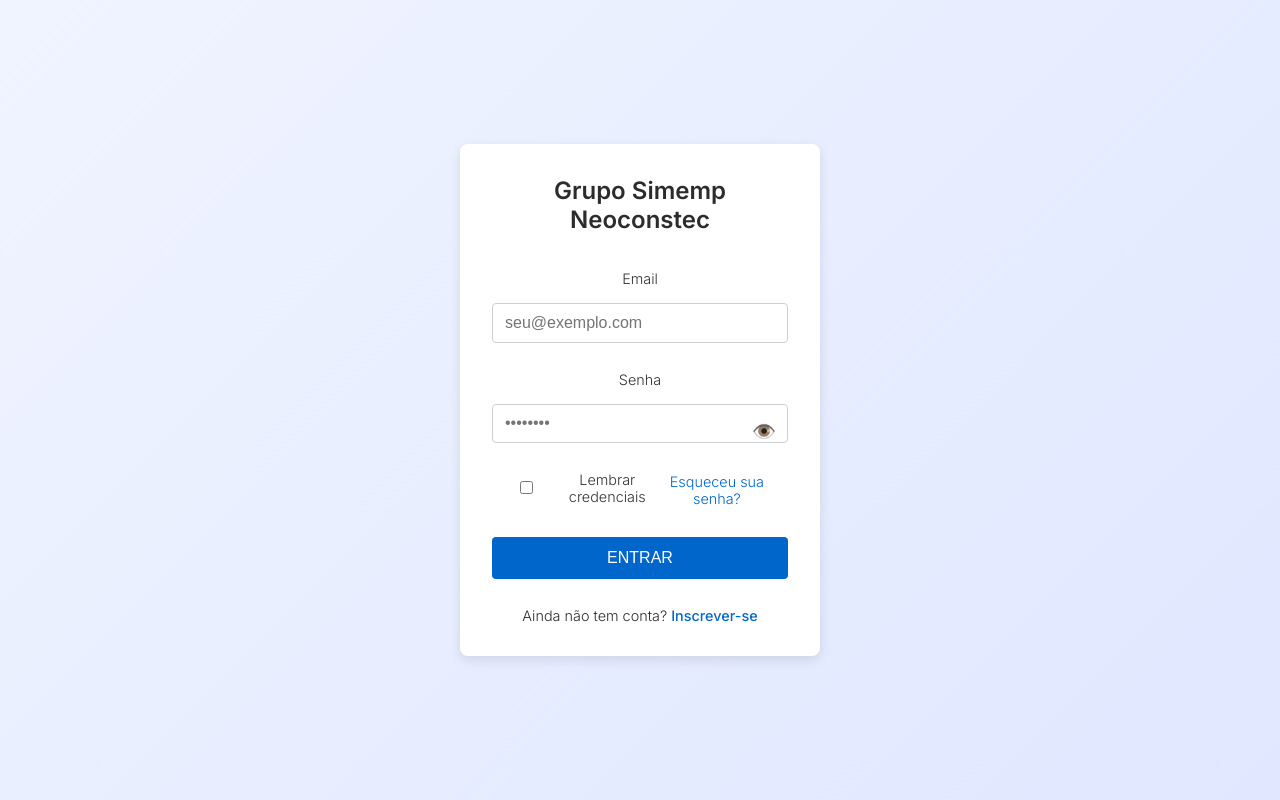
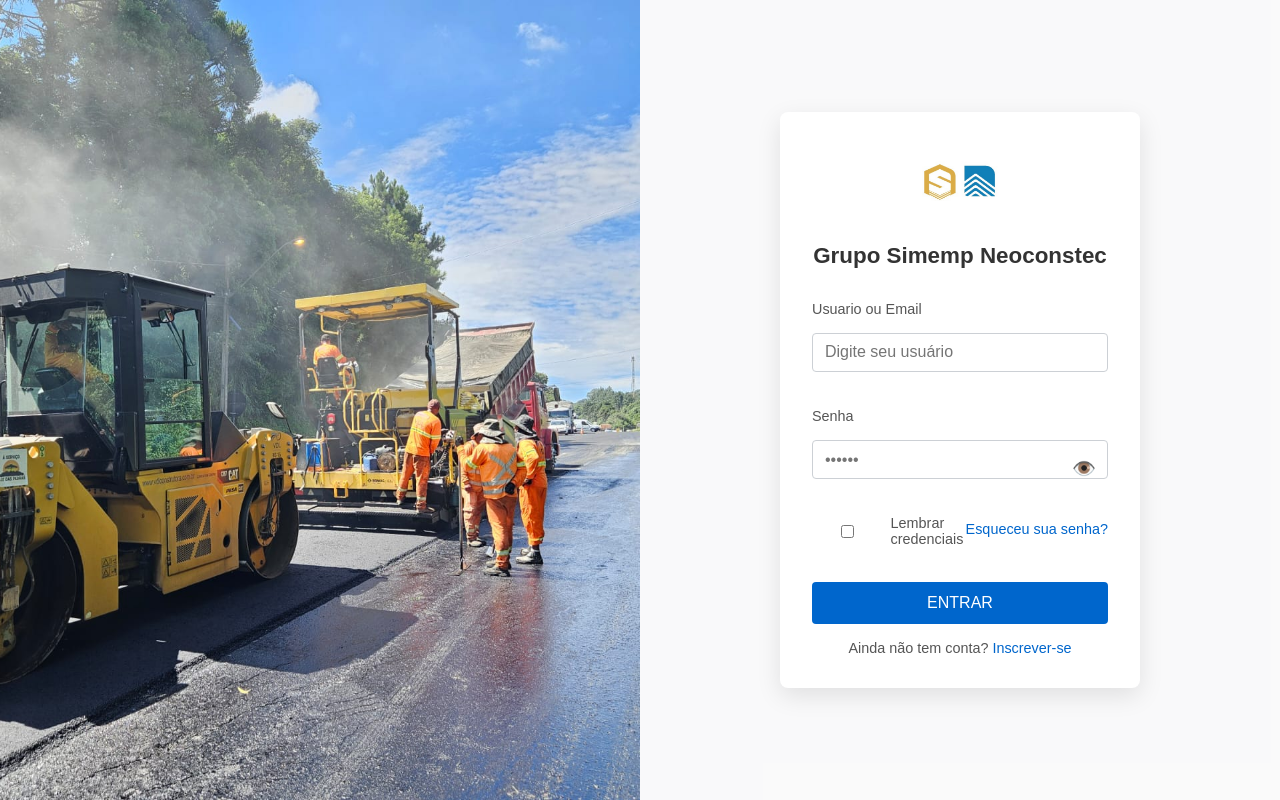
Before and after one commit to Suchmanouski/SistemaV1, a React (Create React App) app: page / in a window 1280 px wide. Built offline with nearby package versions, Linux system fonts and the light colour scheme.

Commit message:
Refatora Login: novo layout, email e lembrar credenciais

```diff
--- a/src/Paginas/00 - Login/Login.css
+++ b/src/Paginas/00 - Login/Login.css
@@ -131,51 +131,80 @@ input {
 
 .login-page {
   display: flex;
+  height: 100vh;
+  overflow: hidden;
+}
+
+.login-left {
+  flex: 1;
+  position: relative;
+}
+
+.login-fundo {
+  position: absolute;
+  top: 0; left: 0;
+  width: 100%; height: 100%;
+  object-fit: cover;
+  opacity: 0;
+  transition: opacity 0.8s ease-in-out;
+}
+
+.login-fundo.ativo {
+  opacity: 1;
+}
+
+.login-right {
+  flex: 1;
+  display: flex;
+  align-items: center;
   justify-content: center;
-  align-items: center;
-  min-height: 100vh;
-  background: linear-gradient(135deg, #f0f4ff, #e0e7ff);
-  font-family: 'Inter', sans-serif;
+  background: rgba(250,250,250,0.9);
 }
 
 .login-box {
-  background: #fff;
+  background: white;
   padding: 2rem;
+  max-width: 360px;
   width: 100%;
-  max-width: 360px;
   border-radius: 8px;
-  box-shadow: 0 4px 12px rgba(0,0,0,0.1);
+  box-shadow: 0 8px 24px rgba(0,0,0,0.1);
+  text-align: center;
 }
 
-.login-box h1 {
+.login-logo {
+  width: 80px;
+  margin-bottom: 1rem;
+}
+
+.login-box h2 {
   margin-bottom: 1.5rem;
-  font-size: 1.5rem;
-  text-align: center;
+  font-size: 1.4rem;
+  color: #333;
 }
 
 .login-box label {
   display: block;
-  margin-bottom: 0.25rem;
+  margin: 0.5rem 0 0.25rem;
   font-size: 0.9rem;
-  color: #333;
+  color: #555;
+  text-align: left;
 }
 
-.login-box input[type="email"],
-.login-box input[type="password"],
-.login-box input[type="text"] {
+.login-box input[type="text"],
+.login-box input[type="password"] {
   width: 100%;
   padding: 0.6rem 0.75rem;
-  margin-bottom: 1rem;
+  font-size: 1rem;
   border: 1px solid #ccd0d5;
   border-radius: 4px;
-  font-size: 1rem;
+  margin-bottom: 1rem;
 }
 
-.senha-wrapper {
+.senha-container {
   position: relative;
 }
 
-.toggle-senha {
+.toggle-icone {
   position: absolute;
   right: 0.75rem;
   top: 50%;
@@ -186,66 +215,65 @@ input {
   font-size: 1.2rem;
 }
 
-.extras {
+.login-erro {
+  color: #c00;
+  font-size: 0.9rem;
+  margin-bottom: 1rem;
+  text-align: left;
+}
+
+.login-extras {
   display: flex;
   justify-content: space-between;
   align-items: center;
-  margin-bottom: 1rem;
+  margin-bottom: 1.2rem;
   font-size: 0.9rem;
 }
 
-.extras label {
+.login-extras label {
   display: flex;
   align-items: center;
 }
 
-.extras input[type="checkbox"] {
+.login-extras input[type="checkbox"] {
   margin-right: 0.5rem;
 }
 
-.link-pequeno {
+.link-esqueci {
   color: #0066cc;
   text-decoration: none;
 }
 
-.link-pequeno:hover {
+.link-esqueci:hover {
   text-decoration: underline;
 }
 
-.login-erro {
-  margin-bottom: 1rem;
-  color: #cc0000;
-  font-size: 0.9rem;
-  text-align: center;
-}
-
-.btn-login {
+.login-btn {
   width: 100%;
   padding: 0.75rem;
   background: #0066cc;
-  color: #fff;
+  color: white;
   border: none;
   border-radius: 4px;
   font-size: 1rem;
   cursor: pointer;
+  margin-bottom: 1rem;
 }
 
-.btn-login:hover {
+.login-btn:hover {
   background: #005bb5;
 }
 
-.cadastro {
-  margin-top: 1rem;
-  text-align: center;
+.login-cadastro {
   font-size: 0.9rem;
+  color: #555;
 }
 
-.cadastro a {
+.login-cadastro a {
   color: #0066cc;
   text-decoration: none;
-  font-weight: 500;
 }
 
-.cadastro a:hover {
+.login-cadastro a:hover {
   text-decoration: underline;
 }
--- a/src/Paginas/00 - Login/Login.js
+++ b/src/Paginas/00 - Login/Login.js
@@ -1,29 +1,43 @@
-import React, { useState } from 'react';
+import React, { useState, useEffect } from 'react';
 import './Login.css';
+import logo from '../../Imagens/logo.jpg';
+import fundo1 from '../../Imagens/1.jpg';
+import fundo2 from '../../Imagens/2.jpg';
+import fundo3 from '../../Imagens/3.jpg';
 
 function Login({ onLoginSuccess }) {
-  const [email, setEmail] = useState('');
+  const [nome, setNome] = useState('');
   const [senha, setSenha] = useState('');
+  const [erro, setErro] = useState('');
   const [verSenha, setVerSenha] = useState(false);
   const [lembrar, setLembrar] = useState(false);
-  const [erro, setErro] = useState('');
+  const [fundoIndex, setFundoIndex] = useState(0);
 
-  const handleSubmit = async e => {
+  const fundos = [fundo1, fundo2, fundo3];
+
+  useEffect(() => {
+    const interval = setInterval(() => {
+      setFundoIndex((prev) => (prev + 1) % fundos.length);
+    }, 3000);
+    return () => clearInterval(interval);
+  }, []);
+
+  const handleLogin = async e => {
     e.preventDefault();
     setErro('');
     try {
       const res = await fetch('https://sistema-v1-backend.onrender.com/login', {
         method: 'POST',
         headers: { 'Content-Type': 'application/json' },
-        body: JSON.stringify({ nome: email, senha })
+        body: JSON.stringify({ nome, senha })
       });
-      const json = await res.json();
-      if (res.ok) {
-        if (lembrar) localStorage.setItem('usuarioLogado', JSON.stringify(json));
-        else sessionStorage.setItem('usuarioLogado', JSON.stringify(json));
-        onLoginSuccess(json);
+      const data = await res.json();
+      if (!res.ok) {
+        setErro(data.message || 'Erro ao logar');
       } else {
-        setErro(json.message || 'Erro ao logar');
+        if (lembrar) localStorage.setItem('usuarioLogado', JSON.stringify(data));
+        else sessionStorage.setItem('usuarioLogado', JSON.stringify(data));
+        onLoginSuccess(data);
       }
     } catch {
       setErro('Erro de conexão');
@@ -32,39 +46,55 @@ function Login({ onLoginSuccess }) {
 
   return (
     <div className="login-page">
-      <form className="login-box" onSubmit={handleSubmit}>
-        <h1>Grupo Simemp Neoconstec</h1>
+      <div className="login-left">
+        {fundos.map((img, idx) => (
+          <img
+            key={idx}
+            src={img}
+            alt=""
+            className={`login-fundo ${fundoIndex === idx ? 'ativo' : ''}`}
+          />
+        ))}
+      </div>
 
-        <label htmlFor="email">Email</label>
+      <div className="login-right">
+        <div className="login-box">
+          <img src={logo} alt="Logo" className="login-logo" />
+          <h2>Grupo Simemp Neoconstec</h2>
+
+          <form onSubmit={handleLogin}>
+            <label htmlFor="nome">Usuario ou Email</label>
             <input
-          id="email"
-          type="email"
-          value={email}
-          onChange={e => setEmail(e.target.value)}
-          placeholder="seu@exemplo.com"
+              id="nome"
+              type="text"
+              placeholder="Digite seu usuário"
+              value={nome}
+              onChange={e => setNome(e.target.value)}
               required
             />
 
             <label htmlFor="senha">Senha</label>
-        <div className="senha-wrapper">
+            <div className="senha-container">
               <input
                 id="senha"
                 type={verSenha ? 'text' : 'password'}
+                placeholder="••••••"
                 value={senha}
                 onChange={e => setSenha(e.target.value)}
-            placeholder="••••••••"
                 required
               />
               <button
                 type="button"
-            className="toggle-senha"
+                className="toggle-icone"
                 onClick={() => setVerSenha(v => !v)}
               >
                 {verSenha ? '🙈' : '👁️'}
               </button>
             </div>
 
-        <div className="extras">
+            {erro && <div className="login-erro">{erro}</div>}
+
+            <div className="login-extras">
               <label>
                 <input
                   type="checkbox"
@@ -73,21 +103,21 @@ function Login({ onLoginSuccess }) {
                 />
                 Lembrar credenciais
               </label>
-          <a href="/esqueci-senha" className="link-pequeno">
+              <a href="#" className="link-esqueci">
                 Esqueceu sua senha?
               </a>
             </div>
 
-        {erro && <div className="login-erro">{erro}</div>}
-
-        <button type="submit" className="btn-login">
+            <button type="submit" className="login-btn">
               ENTRAR
             </button>
+          </form>
 
-        <div className="cadastro">
-          Ainda não tem conta? <a href="/inscrever-se">Inscrever-se</a>
+          <div className="login-cadastro">
+            Ainda não tem conta? <a href="#">Inscrever-se</a>
           </div>
-      </form>
+        </div>
+      </div>
     </div>
   );
 }
```
Lines whose indentation alone changed are shown as unchanged.
